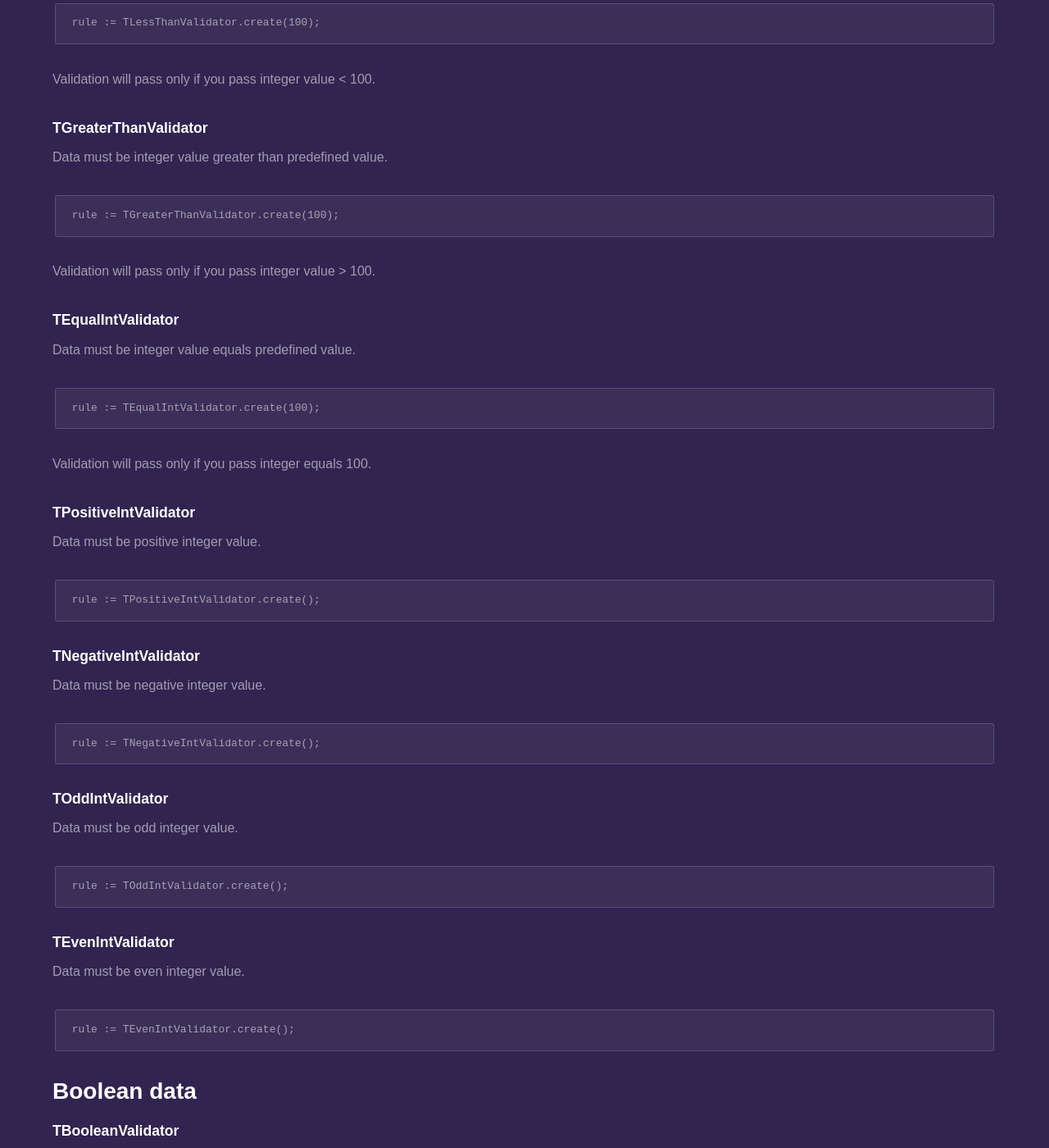
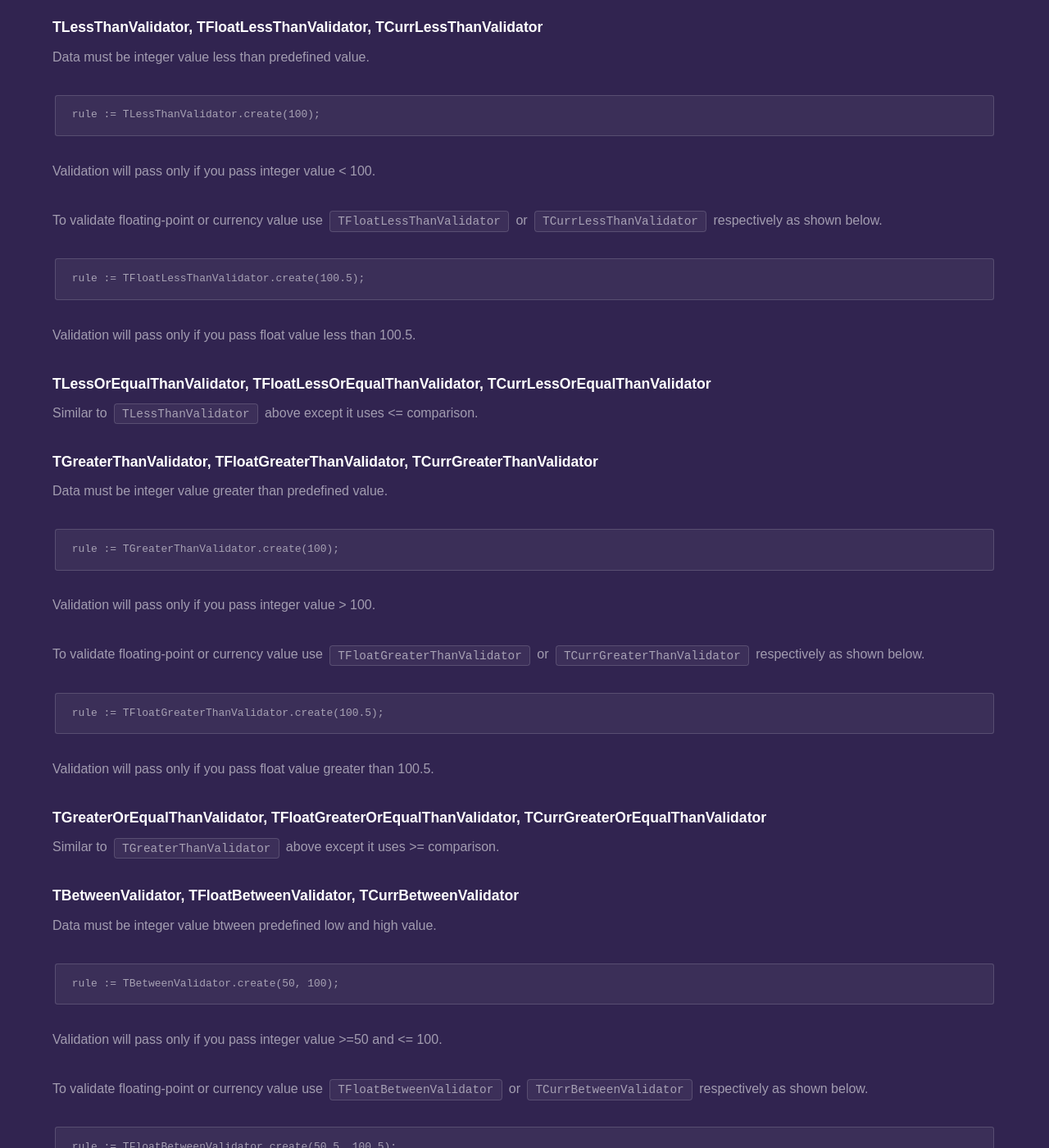
Before and after one commit to fanoframework/fanoframework.github.io, a Jekyll site: the page built from security/form-validation/built-in-validation-rules/index.md, in a window 1280 px wide and 1400 px high, scrolled down 9145 px. Shown: the whole window at 82% size. Built offline with Jekyll 4.4.1, drawn with Linux system fonts in a browser that asks for light colours; our own code applies the rules of GitHub Pages for plain Markdown files; some of the changed text lies outside the part shown.

Commit message:
add documentation on new validation rule

````diff
--- a/security/form-validation/built-in-validation-rules/index.md
+++ b/security/form-validation/built-in-validation-rules/index.md
@@ -7,8 +7,8 @@ description: List of built-in validation rules in Fano Framework
 
 This page lists all available built-in validation rules that Fano Framework provides. For information on how to use these validation rules in application, please read [Form Validation](/security/form-validation) documentation.
 
+| [Alpha](#talphavalidator) | [Alpha Num](#talphanumvalidator) | [Alpha num space](#talphanumspacevalidator) |
 | [Required](#trequiredvalidator) | [Present](#tpresentvalidator) | [Required if](#trequiredifvalidator) |
-| [Alpha](#talphavalidator) | [Alpha Num](#talphanumvalidator) | [Alpha num space](#talphanumspacevalidator) |
 | [Alpha num dash](#talphanumdashvalidator) | [Email](#temailvalidator) | [Url](#turlvalidator) |
 | [Slug](#tslugvalidator) | [Phone](#tphonevalidator) | [Regex](#tregexvalidator) |
 | [Equal string](#tequalstrvalidator) | [Case insensitive equal string](#tcaseinsensitiveequalstrvalidator) | [Equal length](#tequallengthvalidator) |
@@ -31,7 +31,7 @@ This page lists all available built-in validation rules that Fano Framework prov
 | [Same](#tsamevalidator) | [UUID](#tuuidvalidator) | [Exists](#texistsvalidator) |
 | [Always pass](#talwayspassvalidator) | [IPv4](#tipv4validator) | [IPv6](#tipv6validator) |
 | [MAC](#tmacaddrvalidator) | [JSON](#tjsonvalidator) | [Base64](#tbase64validator) |
-| [Color](#tcolorvalidator) | [Start With](#tstartwithvalidator) | [End With](#tendwithvalidator) |
+| [Color](#tcolorvalidator) | [Start With](#tstartwithvalidator) | [End With](#tendwithvalidator) || [Latitude](#tlatitudevalidator) | [Longitude](#tlongitudevalidator) | [Between](#tbetweenvalidator) || [Less or equal than](#tlessorequalthanvalidator) | [Greater or equal than](#tgreaterorequalthanvalidator) |
 
 ## Field availability
 
@@ -347,7 +347,7 @@ rule := TMaxIntegerValidator.create(100);
 ```
 Validation will pass only if you pass integer value <= 100.
 
-### <a name="tlessthanvalidator"></a>TLessThanValidator
+### <a name="tlessthanvalidator"></a>TLessThanValidator, TFloatLessThanValidator, TCurrLessThanValidator
 
 Data must be integer value less than predefined value.
 
@@ -356,7 +356,18 @@ rule := TLessThanValidator.create(100);
 ```
 Validation will pass only if you pass integer value < 100.
 
-### <a name="tgreaterthanvalidator"></a>TGreaterThanValidator
+To validate floating-point or currency value use `TFloatLessThanValidator` or `TCurrLessThanValidator` respectively as shown below.
+
+```
+rule := TFloatLessThanValidator.create(100.5);
+```
+Validation will pass only if you pass float value less than 100.5.
+
+### <a name="tlessorequalthanvalidator"></a>TLessOrEqualThanValidator, TFloatLessOrEqualThanValidator, TCurrLessOrEqualThanValidator
+
+Similar to `TLessThanValidator` above except it uses <= comparison.
+
+### <a name="tgreaterthanvalidator"></a>TGreaterThanValidator, TFloatGreaterThanValidator, TCurrGreaterThanValidator
 
 Data must be integer value greater than predefined value.
 
@@ -364,6 +375,33 @@ Data must be integer value greater than predefined value.
 rule := TGreaterThanValidator.create(100);
 ```
 Validation will pass only if you pass integer value > 100.
+
+To validate floating-point or currency value use `TFloatGreaterThanValidator` or `TCurrGreaterThanValidator` respectively as shown below.
+
+```
+rule := TFloatGreaterThanValidator.create(100.5);
+```
+Validation will pass only if you pass float value greater than 100.5.
+
+### <a name="tgreaterorequalthanvalidator"></a>TGreaterOrEqualThanValidator, TFloatGreaterOrEqualThanValidator, TCurrGreaterOrEqualThanValidator
+
+Similar to `TGreaterThanValidator` above except it uses >= comparison.
+
+### <a name="tbetweenvalidator"></a>TBetweenValidator, TFloatBetweenValidator, TCurrBetweenValidator
+
+Data must be integer value btween predefined low and high value.
+
+```
+rule := TBetweenValidator.create(50, 100);
+```
+Validation will pass only if you pass integer value >=50 and <= 100.
+
+To validate floating-point or currency value use `TFloatBetweenValidator` or `TCurrBetweenValidator` respectively as shown below.
+
+```
+rule := TFloatBetweenValidator.create(50.5, 100.5);
+```
+Validation will pass only if you pass float value value >=50.5 and <= 100.5.
 
 ### <a name="tequalintvalidator"></a>TEqualIntValidator
 
@@ -829,6 +867,21 @@ Data must be valid hex color value such as `#ffffff` or `#fff`.
 rule := TColorValidator.create(TRegex.create());
 ```
 
+### <a name="tlatitudevalidator"></a>TLatitudeValidator
+
+Data must be valid latitude float value.
+
+```
+rule := TLatitudeValidator.create();
+```
+### <a name="tlongitudevalidator"></a>TlongitudeValidator
+
+Data must be valid longitude float value.
+
+```
+rule := TLongitudeValidator.create();
+```
+
 ### TBaseValidator
 
 Abstract class which can be uses as a base class to create new custom validation rule. To inherit from this class, you need to implements its `isValidData()` method.
````
